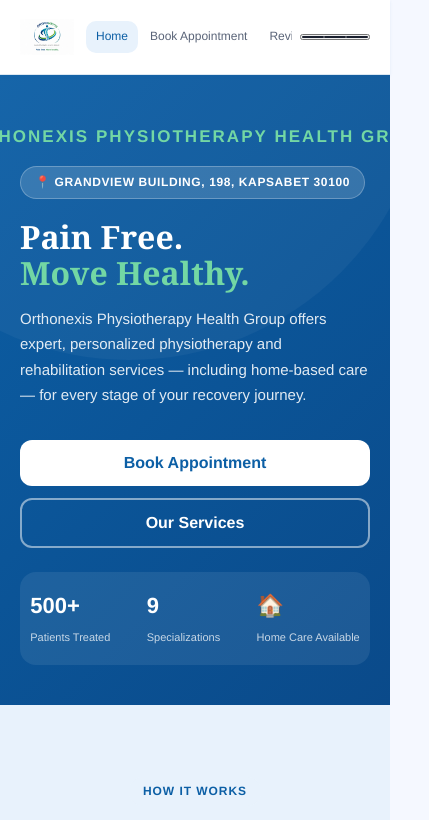
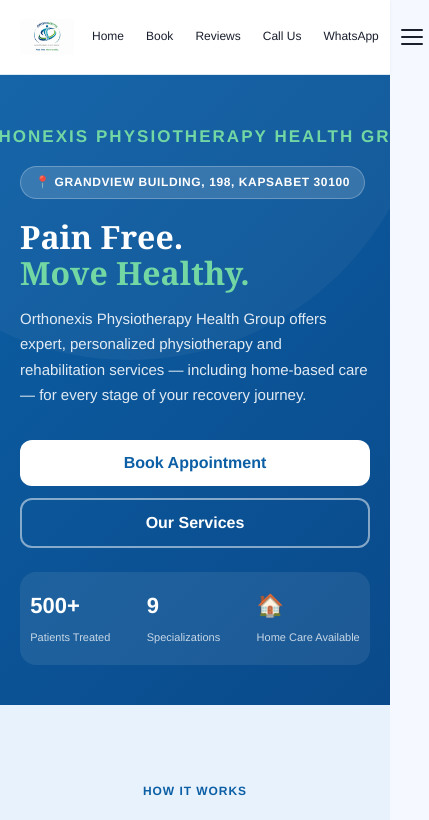
Before and after one commit to Thirty-manu/ORTHO-NEXIS, a React (Create React App) app: page / in a window 390 px wide. Shown: the top 820 px of the page, 429 px wide, since content can reach past the window. Built offline with nearby package versions, Linux system fonts and the light colour scheme; a web font is replaced by a local one.

Commit message:
fix: mobile nav hamburger + horizontal links

```diff
--- a/src/components/shared/Navbar.jsx
+++ b/src/components/shared/Navbar.jsx
@@ -16,36 +16,27 @@
     setMobileOpen(false);
   }
 
-  function closeMenu() {
-    setMobileOpen(false);
-  }
+  function closeMenu() { setMobileOpen(false); }
 
   return (
     <nav className="navbar">
       <div className="container navbar-inner">
+
+        {/* Logo */}
         <Link to="/" onClick={closeMenu} className="navbar-logo-link">
-          <img
-            src="/logo.png"
-            alt="Orthonexis Physiotherapy Health Group"
-            className="navbar-logo-img"
-          />
+          <img src="/logo.png" alt="Orthonexis" className="navbar-logo-img" />
         </Link>
 
+        {/* Desktop nav */}
         <div className="navbar-nav desktop-nav">
-          <Link to="/" className={`nav-link ${pathname === '/' ? 'active' : ''}`}>Home</Link>
-          <Link to="/book" className={`nav-link ${pathname === '/book' ? 'active' : ''}`}>Book Appointment</Link>
-          <Link to="/reviews" className={`nav-link ${pathname === '/reviews' ? 'active' : ''}`}>Reviews</Link>
+          <Link to="/" className={`nav-link ${pathname==='/'?'active':''}`}>Home</Link>
+          <Link to="/book" className={`nav-link ${pathname==='/book'?'active':''}`}>Book Appointment</Link>
+          <Link to="/reviews" className={`nav-link ${pathname==='/reviews'?'active':''}`}>Reviews</Link>
           <a href="tel:+254729113409" className="nav-link">Call Us</a>
-          <a
-            href="https://wa.me/254704719695?text=Hello%20Orthonexis%2C%20I%20would%20like%20to%20book%20an%20appointment"
-            target="_blank"
-            rel="noopener noreferrer"
-            className="nav-link"
-          >
-            WhatsApp
-          </a>
+          <a href="https://wa.me/254704719695?text=Hello%20Orthonexis%2C%20I%20would%20like%20to%20book%20an%20appointment" target="_blank" rel="noopener noreferrer" className="nav-link">WhatsApp</a>
         </div>
 
+        {/* Desktop right */}
         <div className="nav-right-desktop">
           {isAdmin ? (
             <>
@@ -57,40 +48,36 @@
           )}
         </div>
 
-        <button
-          className="hamburger"
-          type="button"
-          aria-label="Open menu"
-          onClick={() => setMobileOpen(!mobileOpen)}
-        >
-          <span className={mobileOpen ? 'ham-line ham-top-open' : 'ham-line'}></span>
-          <span className={mobileOpen ? 'ham-line ham-mid-open' : 'ham-line'}></span>
-          <span className={mobileOpen ? 'ham-line ham-bot-open' : 'ham-line'}></span>
-        </button>
+        {/* Mobile: horizontal nav + hamburger */}
+        <div className="mobile-nav-row">
+          <div className="mobile-nav-links">
+            <Link to="/" className={`nav-link ${pathname==='/'?'active':''}`} onClick={closeMenu}>Home</Link>
+            <Link to="/book" className={`nav-link ${pathname==='/book'?'active':''}`} onClick={closeMenu}>Book</Link>
+            <Link to="/reviews" className={`nav-link ${pathname==='/reviews'?'active':''}`} onClick={closeMenu}>Reviews</Link>
+            <a href="tel:+254729113409" className="nav-link" onClick={closeMenu}>Call Us</a>
+            <a href="https://wa.me/254704719695?text=Hello%20Orthonexis%2C%20I%20would%20like%20to%20book%20an%20appointment" target="_blank" rel="noopener noreferrer" className="nav-link" onClick={closeMenu}>WhatsApp</a>
+          </div>
+          <button
+            className="hamburger-btn"
+            onClick={() => setMobileOpen(!mobileOpen)}
+            aria-label="Menu"
+          >
+            <span></span><span></span><span></span>
+          </button>
+        </div>
+
       </div>
 
+      {/* Mobile dropdown — Staff Login only */}
       {mobileOpen && (
-        <div className="mobile-menu">
-          <Link to="/" className="mobile-nav-link" onClick={closeMenu}>Home</Link>
-          <Link to="/book" className="mobile-nav-link" onClick={closeMenu}>Book Appointment</Link>
-          <Link to="/reviews" className="mobile-nav-link" onClick={closeMenu}>Reviews</Link>
-          <a href="tel:+254729113409" className="mobile-contact-btn blue-btn" onClick={closeMenu}>📞 Call Us</a>
-          <a
-            href="https://wa.me/254704719695?text=Hello%20Orthonexis%2C%20I%20would%20like%20to%20book%20an%20appointment"
-            target="_blank"
-            rel="noopener noreferrer"
-            className="mobile-contact-btn green-btn"
-            onClick={closeMenu}
-          >
-            💬 WhatsApp
-          </a>
+        <div className="mobile-dropdown">
           {isAdmin ? (
             <>
-              <Link to="/admin-orthonexis/reviews" className="mobile-nav-link" onClick={closeMenu}>📝 Patient Reviews</Link>
-              <button className="mobile-nav-link mobile-logout" onClick={handleLogout}>Logout Admin</button>
+              <Link to="/admin-orthonexis/reviews" className="mobile-dropdown-item" onClick={closeMenu}>📝 Patient Reviews</Link>
+              <button className="mobile-dropdown-item" onClick={handleLogout}>Logout</button>
             </>
           ) : (
-            <Link to="/admin-orthonexis" className="mobile-nav-link" onClick={closeMenu}>Staff Login</Link>
+            <Link to="/admin-orthonexis" className="mobile-dropdown-item" onClick={closeMenu}>🔐 Staff Login</Link>
           )}
         </div>
       )}
--- a/src/index.css
+++ b/src/index.css
@@ -218,3 +218,64 @@
   .hero-stat span { font-size: 11px; }
   .hero-badge { font-size: 12px; padding: 6px 14px; }
 }
+
+/* ── Mobile Nav ── */
+.mobile-nav-row { display: none; }
+@media (max-width: 768px) {
+  .desktop-nav, .nav-right-desktop { display: none !important; }
+  .mobile-nav-row {
+    display: flex;
+    align-items: center;
+    gap: 6px;
+    flex: 1;
+    justify-content: flex-end;
+  }
+  .mobile-nav-links {
+    display: flex;
+    overflow-x: auto;
+    scrollbar-width: none;
+    gap: 2px;
+  }
+  .mobile-nav-links::-webkit-scrollbar { display: none; }
+  .mobile-nav-links .nav-link { white-space: nowrap; font-size: 12px; padding: 6px 10px; }
+  .hamburger-btn {
+    display: flex;
+    flex-direction: column;
+    gap: 5px;
+    background: none;
+    border: none;
+    cursor: pointer;
+    padding: 6px;
+    flex-shrink: 0;
+  }
+  .hamburger-btn span {
+    display: block;
+    width: 22px;
+    height: 2px;
+    background: var(--color-text);
+    border-radius: 2px;
+  }
+  .mobile-dropdown {
+    background: var(--color-surface);
+    border-top: 1px solid var(--color-border);
+    padding: 8px 16px 12px;
+    display: flex;
+    flex-direction: column;
+    gap: 4px;
+    box-shadow: var(--shadow-md);
+  }
+  .mobile-dropdown-item {
+    padding: 12px 16px;
+    border-radius: var(--radius-md);
+    font-size: 15px;
+    font-weight: 500;
+    color: var(--color-text);
+    text-decoration: none;
+    background: none;
+    border: none;
+    text-align: left;
+    cursor: pointer;
+    transition: background 0.15s;
+  }
+  .mobile-dropdown-item:hover { background: var(--color-surface-offset); }
+}
```
